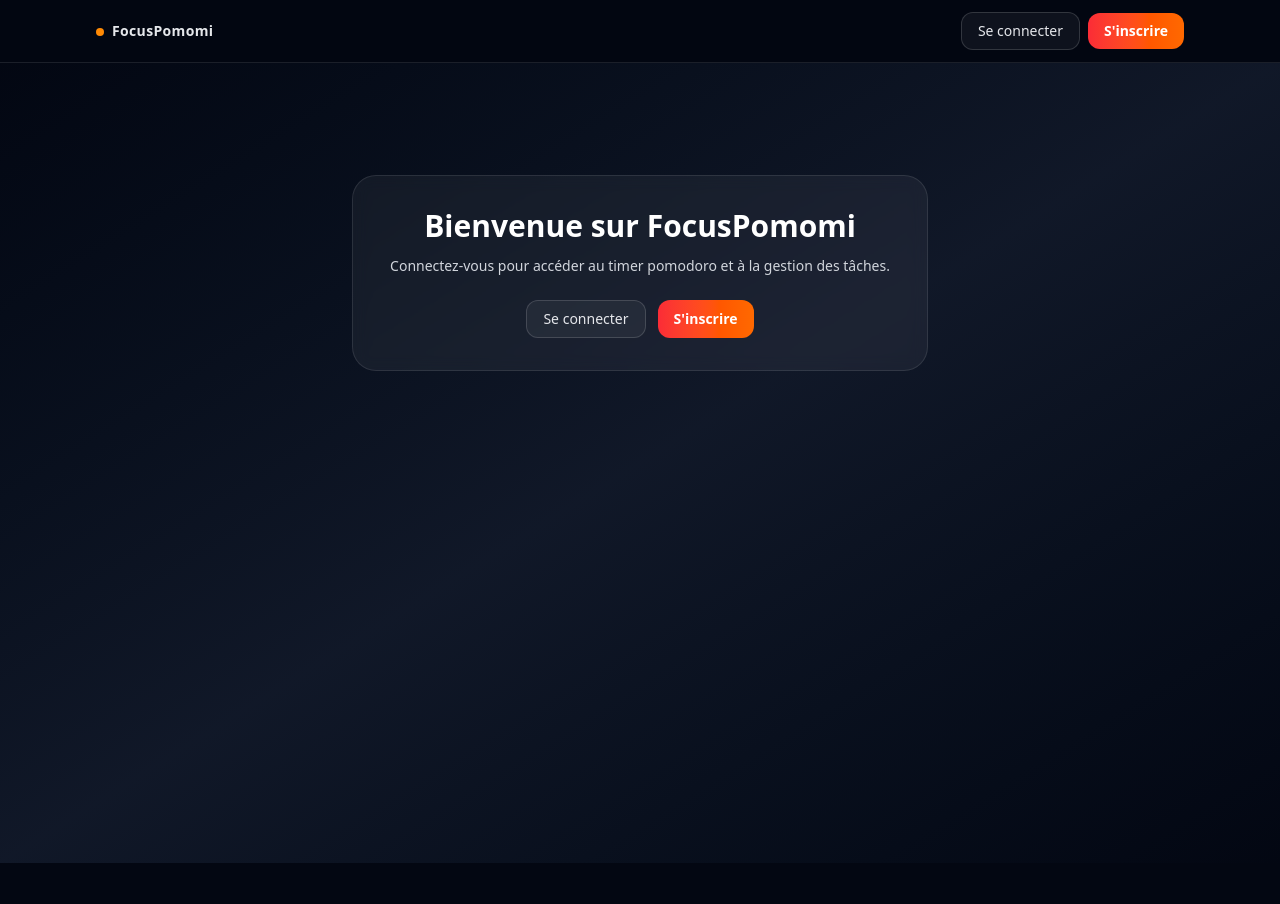
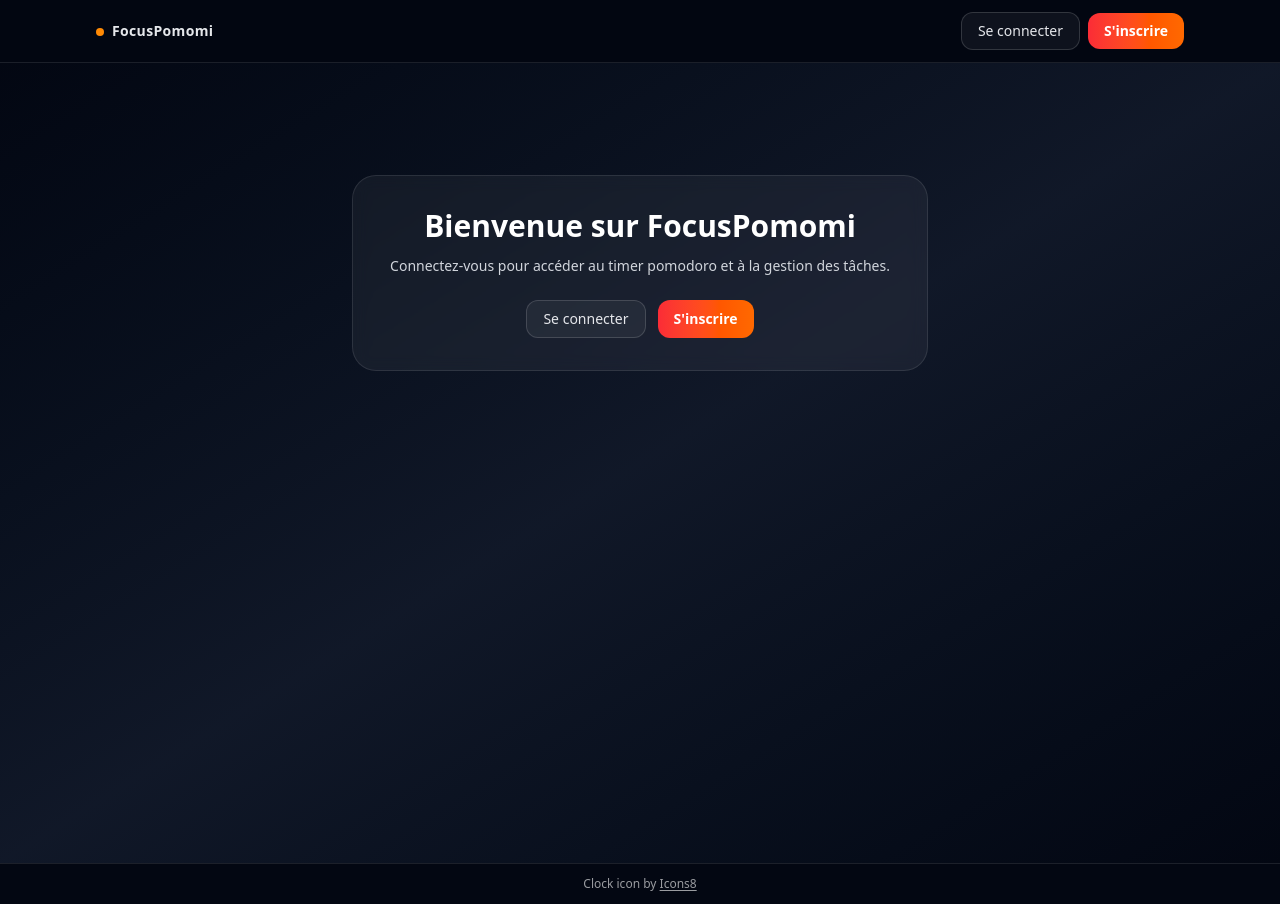
Before and after one commit to Callypige/FocusPomomi, a Next.js app: page / in a window 1280 px wide. Before the commit the page ends 863 px from the top, so only its background shows below. Built offline with nearby package versions, Linux system fonts and the light colour scheme; no server answers.

Commit message:
feat: add clock icon SVG and update layout structure for better organization

```diff
--- a/src/app/layout.tsx
+++ b/src/app/layout.tsx
@@ -7,6 +7,11 @@ import Header from "@/components/Header";
 export const metadata: Metadata = {
   title: "FocusPomomi 🍅",
   description: "Pomodoro timer avec gestion de tâches et récompenses de fruits",
+  icons: {
+    icon: "/clock-icon.svg",
+    shortcut: "/clock-icon.svg",
+    apple: "/clock-icon.svg",
+  },
 };
 
 export default function RootLayout({ children }: { children: React.ReactNode }) {
@@ -15,7 +20,21 @@ export default function RootLayout({ children }: { children: React.ReactNode })
       <body className="min-h-screen bg-gray-950 text-white">
         <ClerkProvider>
           <Header />
-          <Providers>{children}</Providers>
+          <main>
+            <Providers>{children}</Providers>
+          </main>
+          <footer className="border-t border-white/10 px-4 py-3 text-center text-xs text-white/60">
+            Clock icon by {" "}
+            <a
+              href="https://icons8.com/icons/set/clock--static--purple"
+              title="Clock icon set by Icons8"
+              target="_blank"
+              rel="noopener noreferrer"
+              className="underline underline-offset-2 hover:text-cyan-300"
+            >
+              Icons8
+            </a>
+          </footer>
         </ClerkProvider>
       </body>
     </html>
```
Also changed, not shown: public/clock-icon.svg (added).
